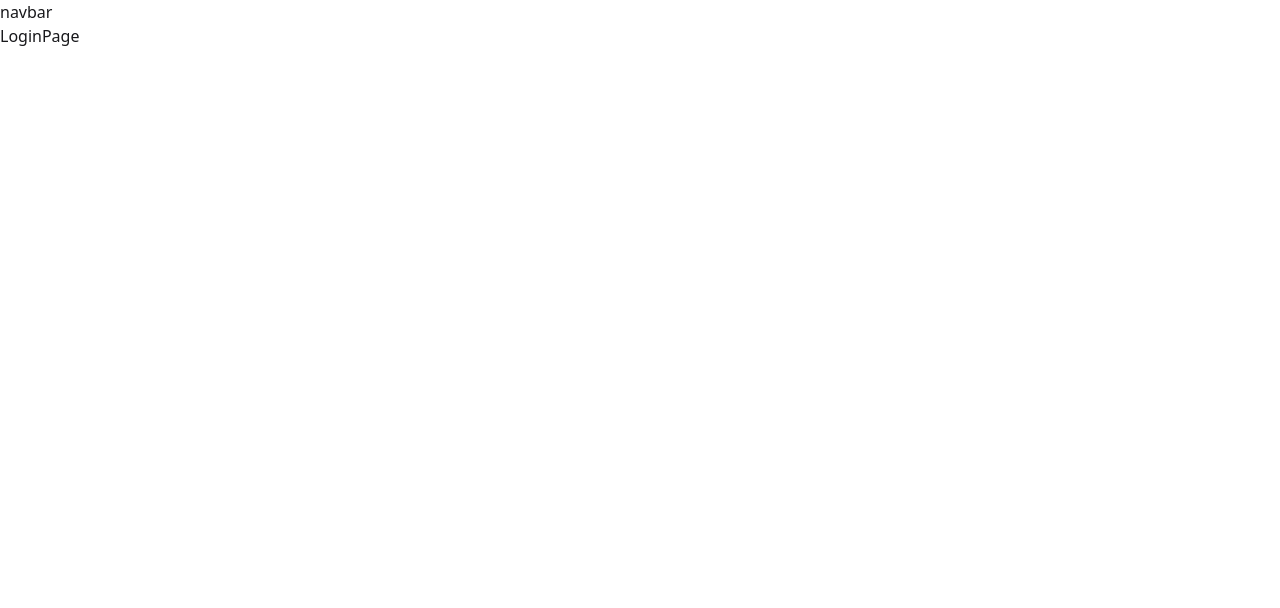
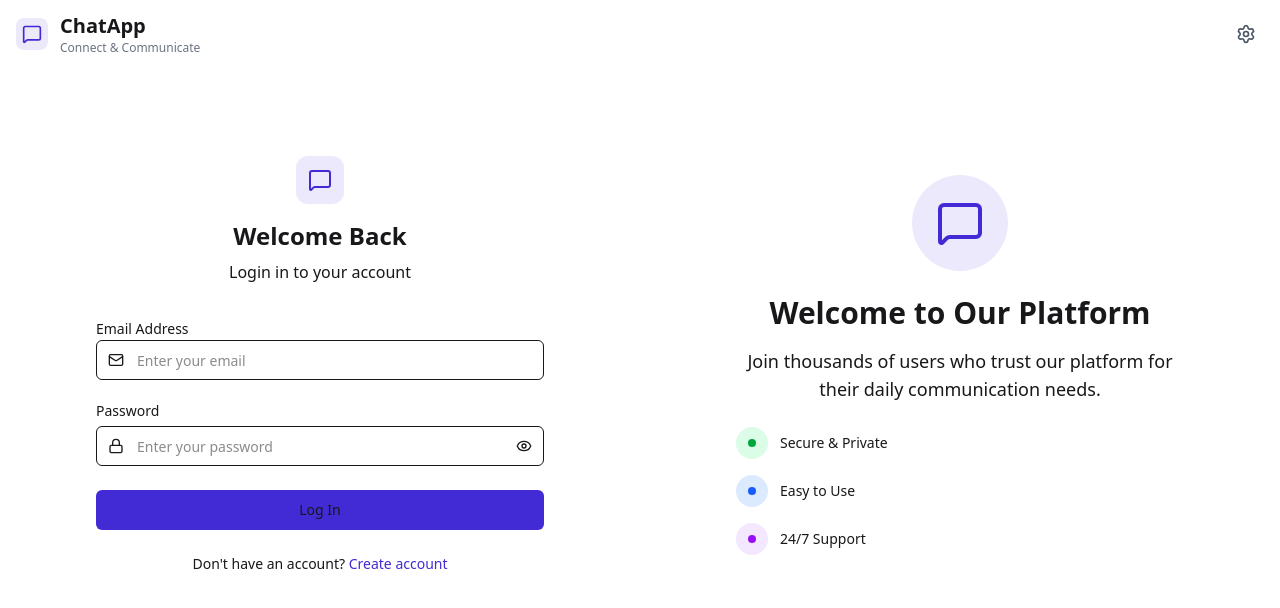
Before and after one commit to RBautista06/real-time-chat, a React (Vite) app in the folder client/: page /login in a window 1280 px wide. Shown: the top 608 px of the page. Built offline with nearby package versions, Linux system fonts and the light colour scheme; no server answers.

Commit message:
login and logout functions

```diff
--- a/client/src/component/Navbar.tsx
+++ b/client/src/component/Navbar.tsx
@@ -1,5 +1,56 @@
+import { MessageSquare, Settings, User, Bell, LogOut } from "lucide-react";
+import { useAuthStore } from "../store/useAuthStore";
+import { Link } from "react-router-dom";
+
 const Navbar = () => {
-  return <div>navbar</div>;
+  const { logout, authUser } = useAuthStore();
+
+  return (
+    <nav className="px-4 py-3">
+      <div className="max-w-7xl mx-auto flex items-center justify-between">
+        {/* Logo Section */}
+        <Link to="/" className="flex items-center gap-3">
+          <div className="size-8 rounded-lg bg-primary/10 flex items-center justify-center">
+            <MessageSquare className="size-5 text-primary " />
+          </div>
+          <div className="flex flex-col ">
+            <h1 className="text-xl font-bold">ChatApp</h1>
+            <span className="text-xs text-gray-500 hidden sm:block">
+              Connect & Communicate
+            </span>
+          </div>
+        </Link>
+
+        {/* Right Section - User Actions */}
+        <div className="flex items-center gap-3">
+          {/* Settings */}
+          <Link
+            to="/settings"
+            className="p-2 text-gray-600 hover:text-gray-100 hover:bg-gray-700 rounded-lg transition-colors">
+            <Settings className="size-5" />
+          </Link>
+
+          {/* User Profile */}
+          {authUser && (
+            <>
+              <div className="flex items-center gap-3 pl-3 border-l border-gray-200">
+                <Link
+                  to="/profile"
+                  className="size-8 rounded-full bg-primary/10 flex items-center justify-center hover:bg-primary/20 transition-colors">
+                  <User className="size-4 text-primary" />
+                </Link>
+                <button
+                  onClick={logout}
+                  className="size-8 rounded-full bg-primary/10 flex items-center justify-center hover:bg-primary/20 transition-colors">
+                  <LogOut className="size-4 text-primary" />
+                </button>
+              </div>
+            </>
+          )}
+        </div>
+      </div>
+    </nav>
+  );
 };
 
 export default Navbar;
--- a/client/src/component/routeGuard/ProtectRoute.tsx
+++ b/client/src/component/routeGuard/ProtectRoute.tsx
@@ -10,7 +10,7 @@ const ProtectRoute = ({ children }: Props) => {
   const { authUser } = useAuthStore();
 
   if (!authUser) {
-    return <Navigate to="/" replace />;
+    return <Navigate to="/login" replace />;
   }
 
   return <>{children}</>;
--- a/client/src/pages/LoginPage.tsx
+++ b/client/src/pages/LoginPage.tsx
@@ -1,5 +1,143 @@
+import type React from "react";
+import { MessageSquare, Eye, EyeOff, Mail, Lock, Loader2 } from "lucide-react";
+import { useState } from "react";
+import toast from "react-hot-toast";
+import { useAuthStore } from "../store/useAuthStore";
+import { Link } from "react-router-dom";
+import RightSideHero from "../component/RightSideHero";
+
+interface LoginFormData {
+  email: string;
+  password: string;
+}
+
 const LoginPage = () => {
-  return <div>LoginPage</div>;
+  const [showPassword, setShowPassword] = useState(false);
+  const [formData, setFormData] = useState<LoginFormData>({
+    email: "",
+    password: "",
+  });
+
+  const { login, isLogingIn } = useAuthStore();
+
+  const validateForm = () => {
+    if (!formData.email.trim()) return toast.error("Email is required");
+    const emailRegex = /^[^\s@]+@[^\s@]+\.[^\s@]+$/;
+    if (!emailRegex.test(formData.email))
+      return toast.error("Invalid email format");
+    if (!formData.password.trim()) return toast.error("Password is required");
+    return true;
+  };
+
+  const handleSubmit = (e: React.FormEvent<HTMLFormElement>) => {
+    e.preventDefault();
+    const success = validateForm();
+    if (success === true) login(formData);
+  };
+
+  return (
+    <div className=" mt-10 grid lg:grid-cols-2">
+      {/* Left side - Form */}
+      <div className="flex flex-col justify-center items-center p-6 sm:p-12">
+        <div className="w-full max-w-md space-y-8">
+          {/* Logo */}
+          <div className="text-center mb-8">
+            <div className="flex flex-col items-center gap-2 group">
+              <div className="size-12 rounded-xl bg-primary/10 flex items-center justify-center group-hover:bg-primary/20 transition-colors">
+                <MessageSquare className="size-6 text-primary" />
+              </div>
+              <h1 className="text-2xl font-bold mt-2">Welcome Back</h1>
+              <p className="text-muted-foreground">Login in to your account</p>
+            </div>
+          </div>
+
+          <form onSubmit={handleSubmit} className="space-y-6">
+            {/* Email Field */}
+            <div className="space-y-2">
+              <label className="text-sm font-medium leading-none peer-disabled:cursor-not-allowed peer-disabled:opacity-70">
+                Email Address
+              </label>
+              <div className="relative">
+                <div className="absolute inset-y-0 left-0 pl-3 flex items-center pointer-events-none">
+                  <Mail className="h-4 w-4 text-muted-foreground" />
+                </div>
+                <input
+                  type="email"
+                  placeholder="Enter your email"
+                  className="flex h-10 w-full rounded-md border border-input bg-background pl-10 pr-3 py-2 text-sm ring-offset-background file:border-0 file:bg-transparent file:text-sm file:font-medium placeholder:text-muted-foreground focus-visible:outline-none focus-visible:ring-2 focus-visible:ring-ring focus-visible:ring-offset-2 disabled:cursor-not-allowed disabled:opacity-50"
+                  value={formData.email}
+                  onChange={(e) =>
+                    setFormData({ ...formData, email: e.target.value })
+                  }
+                />
+              </div>
+            </div>
+
+            {/* Password Field */}
+            <div className="space-y-2">
+              <div className="flex items-center justify-between">
+                <label className="text-sm font-medium leading-none peer-disabled:cursor-not-allowed peer-disabled:opacity-70">
+                  Password
+                </label>
+              </div>
+              <div className="relative">
+                <div className="absolute inset-y-0 left-0 pl-3 flex items-center pointer-events-none">
+                  <Lock className="h-4 w-4 text-muted-foreground" />
+                </div>
+                <input
+                  type={showPassword ? "text" : "password"}
+                  placeholder="Enter your password"
+                  className="flex h-10 w-full rounded-md border border-input bg-background pl-10 pr-10 py-2 text-sm ring-offset-background file:border-0 file:bg-transparent file:text-sm file:font-medium placeholder:text-muted-foreground focus-visible:outline-none focus-visible:ring-2 focus-visible:ring-ring focus-visible:ring-offset-2 disabled:cursor-not-allowed disabled:opacity-50"
+                  value={formData.password}
+                  onChange={(e) =>
+                    setFormData({ ...formData, password: e.target.value })
+                  }
+                />
+                <button
+                  type="button"
+                  className="absolute inset-y-0 right-0 pr-3 flex items-center"
+                  onClick={() => setShowPassword(!showPassword)}>
+                  {showPassword ? (
+                    <EyeOff className="h-4 w-4 text-muted-foreground hover:text-foreground" />
+                  ) : (
+                    <Eye className="h-4 w-4 text-muted-foreground hover:text-foreground" />
+                  )}
+                </button>
+              </div>
+            </div>
+
+            {/* Submit Button */}
+            <button
+              type="submit"
+              disabled={isLogingIn}
+              className="inline-flex items-center justify-center whitespace-nowrap rounded-md text-sm font-medium ring-offset-background transition-colors focus-visible:outline-none focus-visible:ring-2 focus-visible:ring-ring focus-visible:ring-offset-2 disabled:pointer-events-none disabled:opacity-50 bg-primary text-primary-foreground hover:bg-primary/90 h-10 px-4 py-2 w-full">
+              {isLogingIn ? (
+                <>
+                  <Loader2 className="animate-spin size-5 mr-2" />
+                  Logging In...
+                </>
+              ) : (
+                "Log In"
+              )}
+            </button>
+
+            {/* Log Up Link */}
+            <div className="text-center">
+              <p className="text-sm text-muted-foreground">
+                {"Don't have an account? "}
+                <Link
+                  to="/signup"
+                  className="text-primary hover:underline font-medium">
+                  Create account
+                </Link>
+              </p>
+            </div>
+          </form>
+        </div>
+      </div>
+      <RightSideHero />
+    </div>
+  );
 };
 
 export default LoginPage;
--- a/client/src/pages/SignUpPage.tsx
+++ b/client/src/pages/SignUpPage.tsx
@@ -1,6 +1,14 @@
 import type React from "react";
 
-import { MessageSquare, Eye, EyeOff, User, Mail, Lock } from "lucide-react";
+import {
+  MessageSquare,
+  Eye,
+  EyeOff,
+  User,
+  Mail,
+  Lock,
+  Loader2,
+} from "lucide-react";
 import { useState } from "react";
 import { Link } from "react-router-dom";
 import RightSideHero from "../component/RightSideHero";
@@ -40,7 +48,7 @@ const SignUpPage = () => {
   };
 
   return (
-    <div className="min-h-screen grid lg:grid-cols-2">
+    <div className="mt-10 grid lg:grid-cols-2">
       {/* Left side - Form */}
       <div className="flex flex-col justify-center items-center p-6 sm:p-12">
         <div className="w-full max-w-md space-y-8">
@@ -141,7 +149,7 @@ const SignUpPage = () => {
               className="inline-flex items-center justify-center whitespace-nowrap rounded-md text-sm font-medium ring-offset-background transition-colors focus-visible:outline-none focus-visible:ring-2 focus-visible:ring-ring focus-visible:ring-offset-2 disabled:pointer-events-none disabled:opacity-50 bg-primary text-primary-foreground hover:bg-primary/90 h-10 px-4 py-2 w-full">
               {isSigningUp ? (
                 <>
-                  <div className="animate-spin rounded-full h-4 w-4 border-b-2 border-white mr-2"></div>
+                  <Loader2 className="animate-spin size-5 mr-2" />
                   Creating Account...
                 </>
               ) : (
--- a/client/src/store/useAuthStore.ts
+++ b/client/src/store/useAuthStore.ts
@@ -15,6 +15,8 @@ interface AuthStore {
     email: string;
     password: string;
   }) => Promise<void>;
+  login: (formData: { email: string; password: string }) => Promise<void>;
+  logout: () => Promise<void>;
 }
 export const useAuthStore = create<AuthStore>((set: any) => ({
   authUser: null,
@@ -42,9 +44,30 @@ export const useAuthStore = create<AuthStore>((set: any) => ({
       set({ authUser: res.data });
       toast.success("Account create Succesfully");
     } catch (error: any) {
-      toast.error(error.response.message);
+      toast.error(error.response.data.error);
     } finally {
       set({ isSigningUp: false });
     }
   },
+  login: async (data) => {
+    try {
+      set({ isLogingIn: true });
+      const res = await axiosInstance.post("/auth/login", data);
+      set({ authUser: res.data });
+      toast.success("Logged In Successfully");
+    } catch (error: any) {
+      toast.error(error.response.data.error);
+    } finally {
+      set({ isLogingIn: false });
+    }
+  },
+  logout: async () => {
+    try {
+      const res = await axiosInstance.post("/auth/logout");
+      set({ authUser: null });
+      toast.success("Logged out Successfully");
+    } catch (error: any) {
+      toast.error(error.response.data.error);
+    }
+  },
 }));
```
